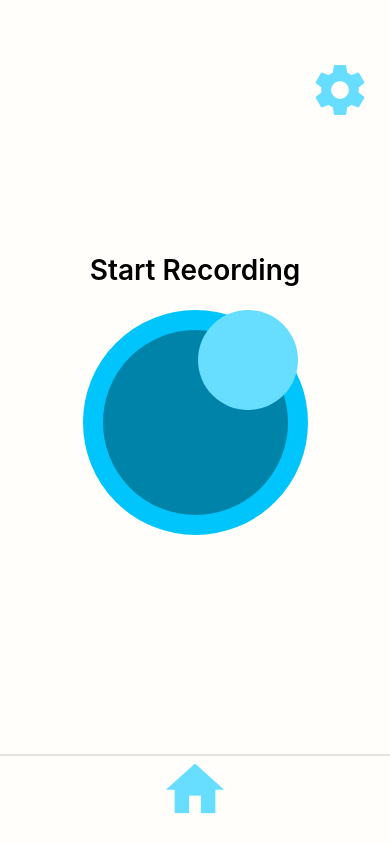
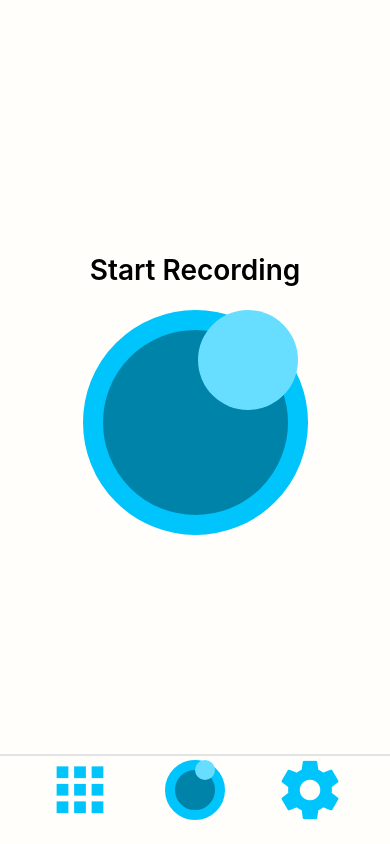
Before and after one commit to ishangarg/SSW555-team-4, a React Native app in the folder frontend/: screen / in a window 390 px wide. Built offline with nearby package versions, Linux system fonts and the light colour scheme.

Commit message:
Updated the navigation, added a couple screens that will need to be populated with data and content

```diff
--- a/frontend/app/components/Navigation.tsx
+++ b/frontend/app/components/Navigation.tsx
@@ -1,6 +1,6 @@
 import React from "react";
 import { View, StyleSheet } from "react-native";
-import { MaterialCommunityIcons } from "@expo/vector-icons";
+import { MaterialCommunityIcons, MaterialIcons } from "@expo/vector-icons";
 
 import defaultStyles from "../config/styles";
 
@@ -8,9 +8,20 @@ const Navigation = () => {
   return (
     <View style={styles.container}>
       <MaterialCommunityIcons
-        name="home"
+        name="apps"
         size={70}
-        color={defaultStyles.colors.accent}
+        color={defaultStyles.colors.primary}
+      />
+
+      <View>
+        <View testID="big-button" style={styles.bigButton} />
+        <View testID="small-button" style={styles.smallButton} />
+      </View>
+
+      <MaterialIcons
+        name="settings"
+        size={70}
+        color={defaultStyles.colors.primary}
       />
     </View>
   );
@@ -25,8 +36,25 @@ const styles = StyleSheet.create({
     borderTopColor: defaultStyles.colors.light,
     borderTopWidth: 2,
     paddingHorizontal: 20,
-    justifyContent: "center",
+    justifyContent: "space-around",
     alignItems: "center",
+    flexDirection: "row",
+  },
+  bigButton: {
+    width: 60,
+    height: 60,
+    backgroundColor: defaultStyles.colors.secondary,
+    borderRadius: 150,
+    borderColor: defaultStyles.colors.primary,
+    borderWidth: 10,
+  },
+  smallButton: {
+    width: 20,
+    height: 20,
+    backgroundColor: defaultStyles.colors.accent,
+    borderRadius: 50,
+    position: "absolute",
+    right: 10,
   },
 });
 
--- a/frontend/app/screen/HomeScreen.tsx
+++ b/frontend/app/screen/HomeScreen.tsx
@@ -27,13 +27,6 @@ const HomeScreen = () => {
 
   return (
     <Screen style={styles.screen}>
-      <MaterialIcons
-        name={"settings"}
-        size={60}
-        color={defaultStyles.colors.accent}
-        style={styles.settings}
-        onPress={() => console.log("Pressed Settings")}
-      />
       <Text style={styles.recordingText}>
         {recording ? "Stop Recording" : "Start Recording"}
       </Text>
```
Also changed, not shown: frontend/app/screen/AnalyticsScreen.tsx (added, +14 -0 lines), frontend/app/screen/SettingsScreen.tsx (added, +13 -0 lines).
